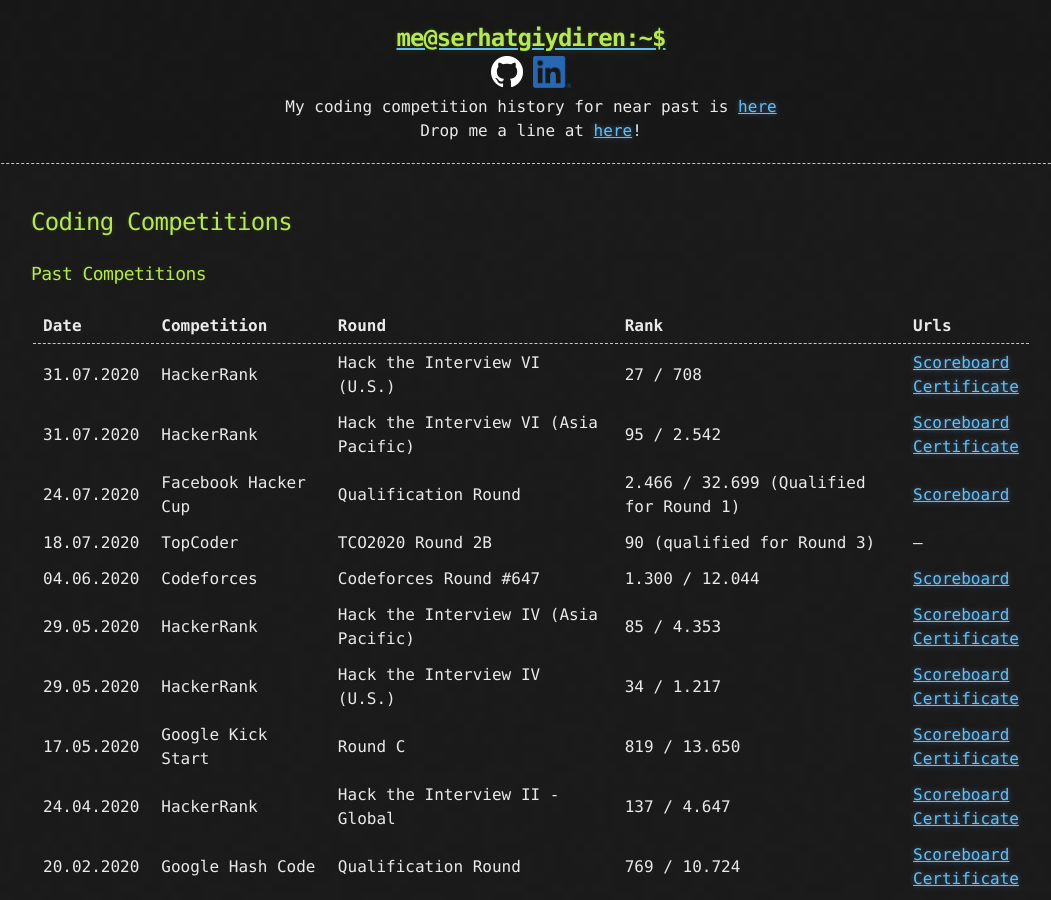
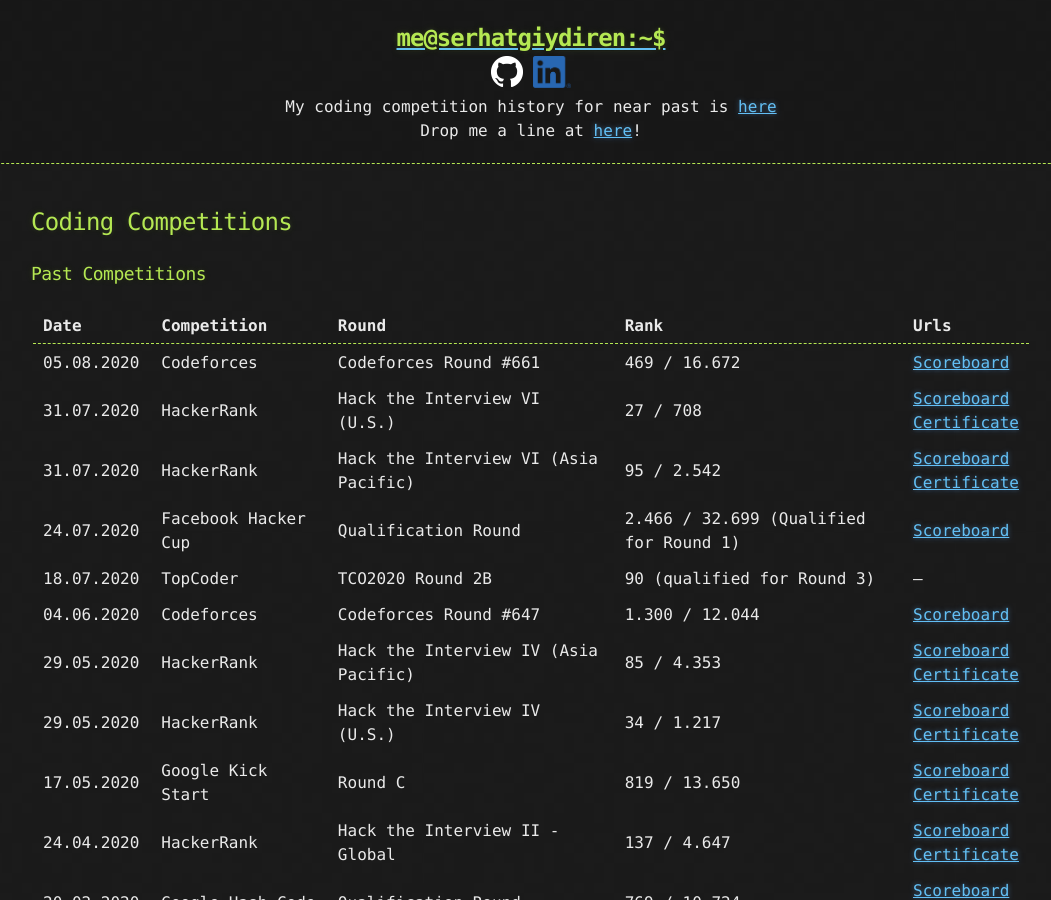
Before and after one commit to goodHunter27/serhatgiydiren.github.io, a Jekyll site: the page built from _posts/2020-01-07-coding-competitions.md, in a window 1280 px wide and 900 px high. Shown: the whole window, without its empty margins (109-1160 px from the left). Built offline with Jekyll 4.4.1, drawn with Linux system fonts in a browser that asks for light colours.

Commit message:
Update 2020-01-07-coding-competitions.md

```diff
--- a/_posts/2020-01-07-coding-competitions.md
+++ b/_posts/2020-01-07-coding-competitions.md
@@ -7,6 +7,7 @@
 
 Date | Competition | Round | Rank | Urls
 ------------ | ------------- | ------------- | ------------- | -------------
+05.08.2020 | Codeforces | Codeforces Round #661 | 469 / 16.672 | [Scoreboard](https://codeforces.com/contest/1399/standings){:target="_blank"}
 31.07.2020 | HackerRank | Hack the Interview VI (U.S.) | 27 / 708 | [Scoreboard](https://www.hackerrank.com/contests/hack-the-interview-vi/leaderboard){:target="_blank"}<br />[Certificate](https://www.hackerrank.com/results/hack-the-interview-vi/serhatgiydiren){:target="_blank"}
 31.07.2020 | HackerRank | Hack the Interview VI (Asia Pacific) | 95 / 2.542 | [Scoreboard](https://www.hackerrank.com/contests/hack-the-interview-vi-asia-pacific/leaderboard){:target="_blank"}<br />[Certificate](https://www.hackerrank.com/results/hack-the-interview-vi-asia-pacific/serhatgiydiren){:target="_blank"}
 24.07.2020 | Facebook Hacker Cup | Qualification Round | 2.466 / 32.699 (Qualified for Round 1) | [Scoreboard](https://www.facebook.com/codingcompetitions/hacker-cup/2020/qualification-round/scoreboard){:target="_blank"}
```
